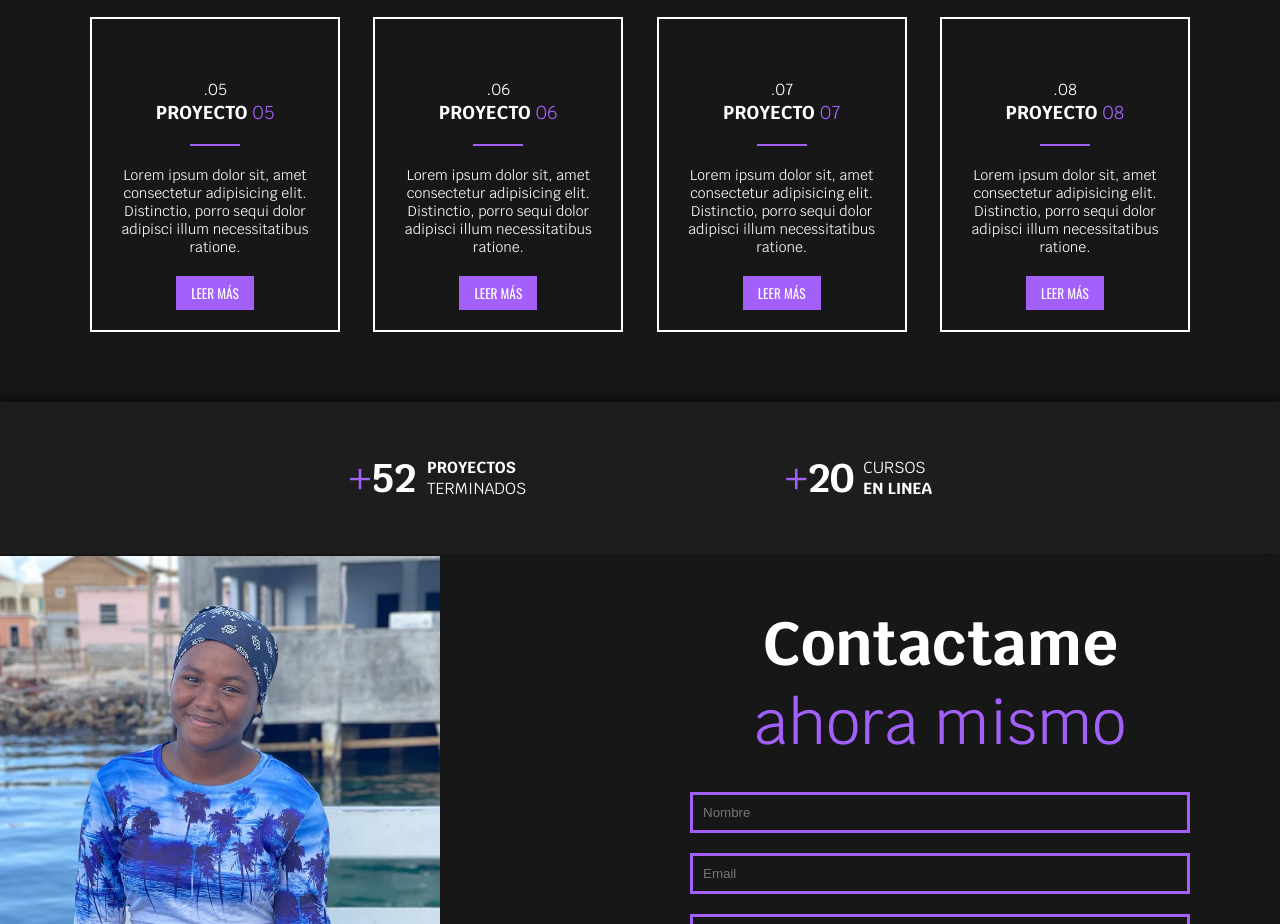
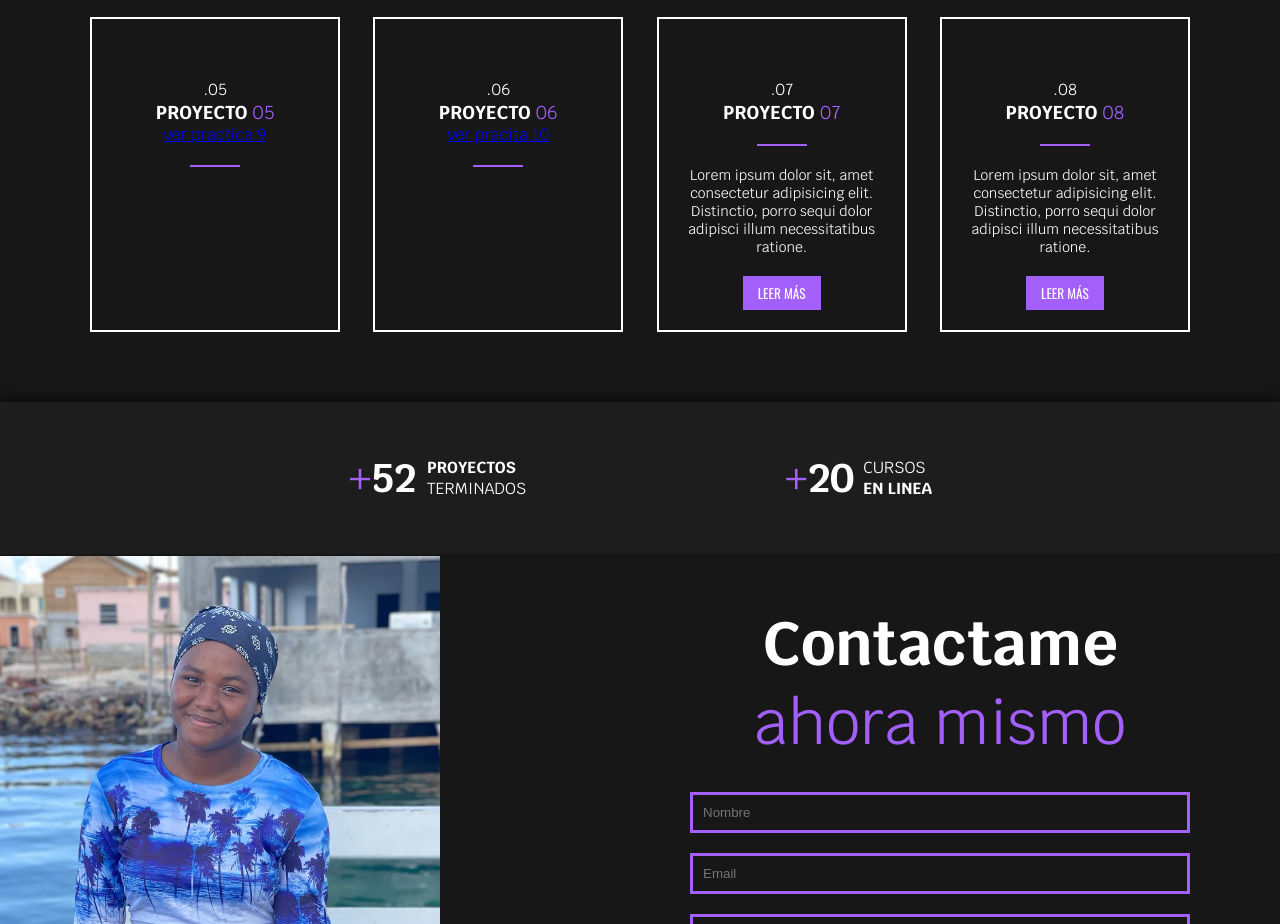
Before and after one commit to juwinapalacios/juwinapalacios.github.io, a plain HTML site: page index.html in a window 1280 px wide. Shown: the part 1728-2652 px from the top of the page. Drawn offline with nearby package versions, Linux system fonts and the light colour scheme.

Commit message:
Add files via upload

```diff
--- a/index.html
+++ b/index.html
@@ -791,9 +791,8 @@ footer .contenido .redes a:hover{
                     <h3 class="titulo-curso">
                         PROYECTO <span class="resaltado">05</span>
                     </h3>
+                    <a href="practica 9\index.html" target="_blank"> ver practica 9</a>
                     <hr>
-                    <p>Lorem ipsum dolor sit, amet consectetur adipisicing elit. Distinctio, porro sequi dolor adipisci illum necessitatibus ratione.</p>
-                    <button class="btn-primary">LEER MÁS</button>
                 </div>
                 <div class="col">
                     <div class="numero-curso">
@@ -802,9 +801,8 @@ footer .contenido .redes a:hover{
                     <h3 class="titulo-curso">
                         PROYECTO <span class="resaltado">06</span>
                     </h3>
+                    <a href="practica 10\index.html" target="_blank"> ver pracita 10</a>
                     <hr>
-                    <p>Lorem ipsum dolor sit, amet consectetur adipisicing elit. Distinctio, porro sequi dolor adipisci illum necessitatibus ratione.</p>
-                    <button class="btn-primary">LEER MÁS</button>
                 </div>
                 <div class="col">
                     <div class="numero-curso">
```
